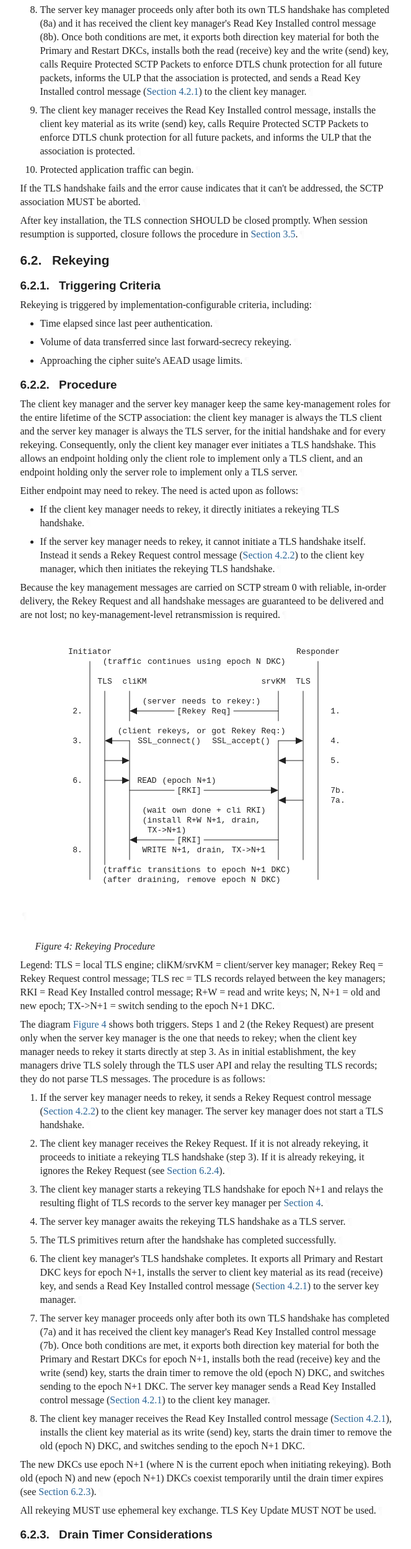
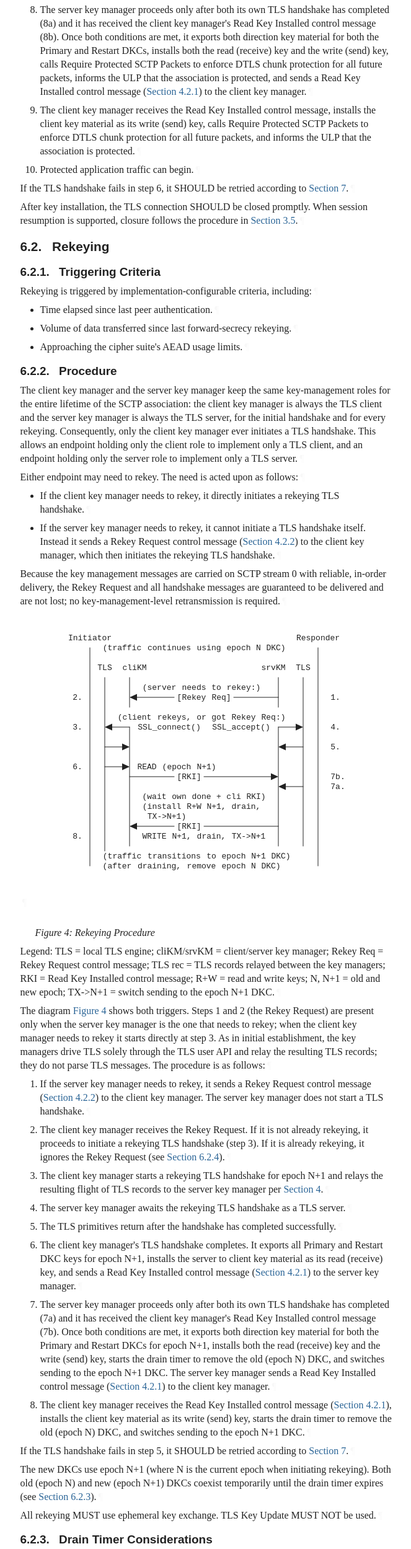
Before and after one commit to teiclap/draft-porfiri-tsvwg-sctp-dtls-handshake, a plain HTML site: page mw-consistency-check/draft-porfiri-tsvwg-sctp-dtls-handshake.html in a window 1280 px wide. Shown: the part 9501-12000 px from the top of the page at 62% size, without its empty margins (92-755 px from the left). Drawn offline with Linux system fonts and the light colour scheme; a web font is replaced by a local one.

Commit message:
Script updating gh-pages from 3c93457. [ci skip]

```diff
--- a/mw-consistency-check/draft-porfiri-tsvwg-sctp-dtls-handshake.html
+++ b/mw-consistency-check/draft-porfiri-tsvwg-sctp-dtls-handshake.html
@@ -2226,8 +2226,7 @@ RKI = Read Key Installed control message; R+W = read and write keys.<a href="#se
             <p id="section-6.1-5.10.1">Protected application traffic can begin.<a href="#section-6.1-5.10.1" class="pilcrow">¶</a></p>
 </li>
         </ol>
-<p id="section-6.1-6">If the TLS handshake fails and the error cause indicates that it can't be
-  addressed, the SCTP association MUST be aborted.<a href="#section-6.1-6" class="pilcrow">¶</a></p>
+<p id="section-6.1-6">If the TLS handshake fails in step 6, it SHOULD be retried according to <a href="#error-handling" class="auto internal xref">Section 7</a>.<a href="#section-6.1-6" class="pilcrow">¶</a></p>
 <p id="section-6.1-7">After key installation, the TLS connection SHOULD be closed promptly. When
  session resumption is supported, closure follows the procedure in
  <a href="#session-resumption" class="auto internal xref">Section 3.5</a>.<a href="#section-6.1-7" class="pilcrow">¶</a></p>
@@ -2462,12 +2461,13 @@ remove the old (epoch N) DKC, and switches sending to the epoch
 N+1 DKC.<a href="#section-6.2.2-8.8.1" class="pilcrow">¶</a></p>
 </li>
           </ol>
-<p id="section-6.2.2-9">The new DKCs use epoch N+1 (where N is the current epoch when
+<p id="section-6.2.2-9">If the TLS handshake fails in step 5, it SHOULD be retried according to <a href="#error-handling" class="auto internal xref">Section 7</a>.<a href="#section-6.2.2-9" class="pilcrow">¶</a></p>
+<p id="section-6.2.2-10">The new DKCs use epoch N+1 (where N is the current epoch when
   initiating rekeying).  Both old (epoch N) and new (epoch N+1) DKCs
   coexist temporarily until the drain timer expires (see
-  <a href="#drain-timer" class="auto internal xref">Section 6.2.3</a>).<a href="#section-6.2.2-9" class="pilcrow">¶</a></p>
-<p id="section-6.2.2-10">All rekeying MUST use ephemeral key exchange.  TLS Key Update MUST
-  NOT be used.<a href="#section-6.2.2-10" class="pilcrow">¶</a></p>
+  <a href="#drain-timer" class="auto internal xref">Section 6.2.3</a>).<a href="#section-6.2.2-10" class="pilcrow">¶</a></p>
+<p id="section-6.2.2-11">All rekeying MUST use ephemeral key exchange.  TLS Key Update MUST
+  NOT be used.<a href="#section-6.2.2-11" class="pilcrow">¶</a></p>
 </section>
 </div>
 <div id="drain-timer">
```
Also changed, not shown: mw-consistency-check/draft-porfiri-tsvwg-sctp-dtls-handshake.txt (+5 -2 lines).
